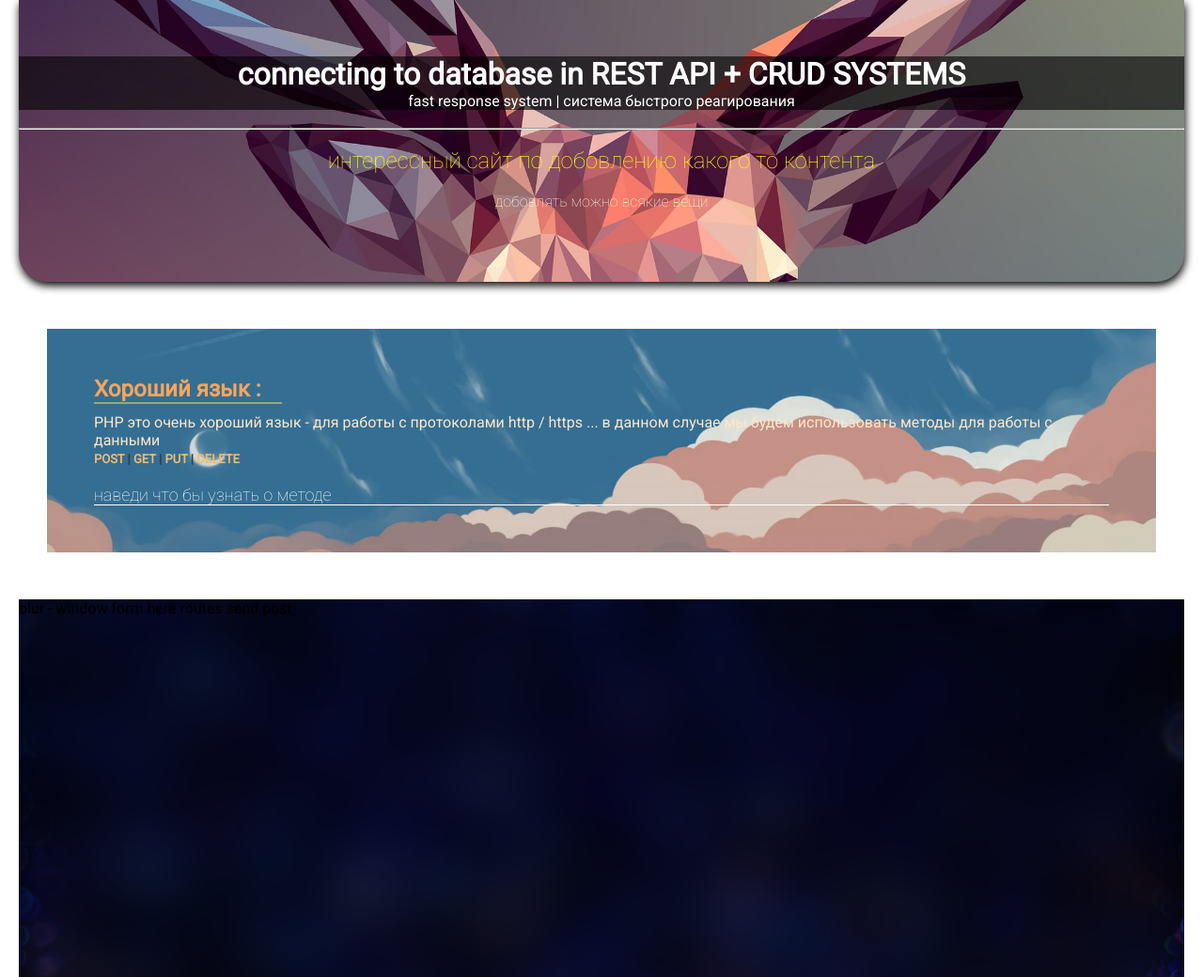
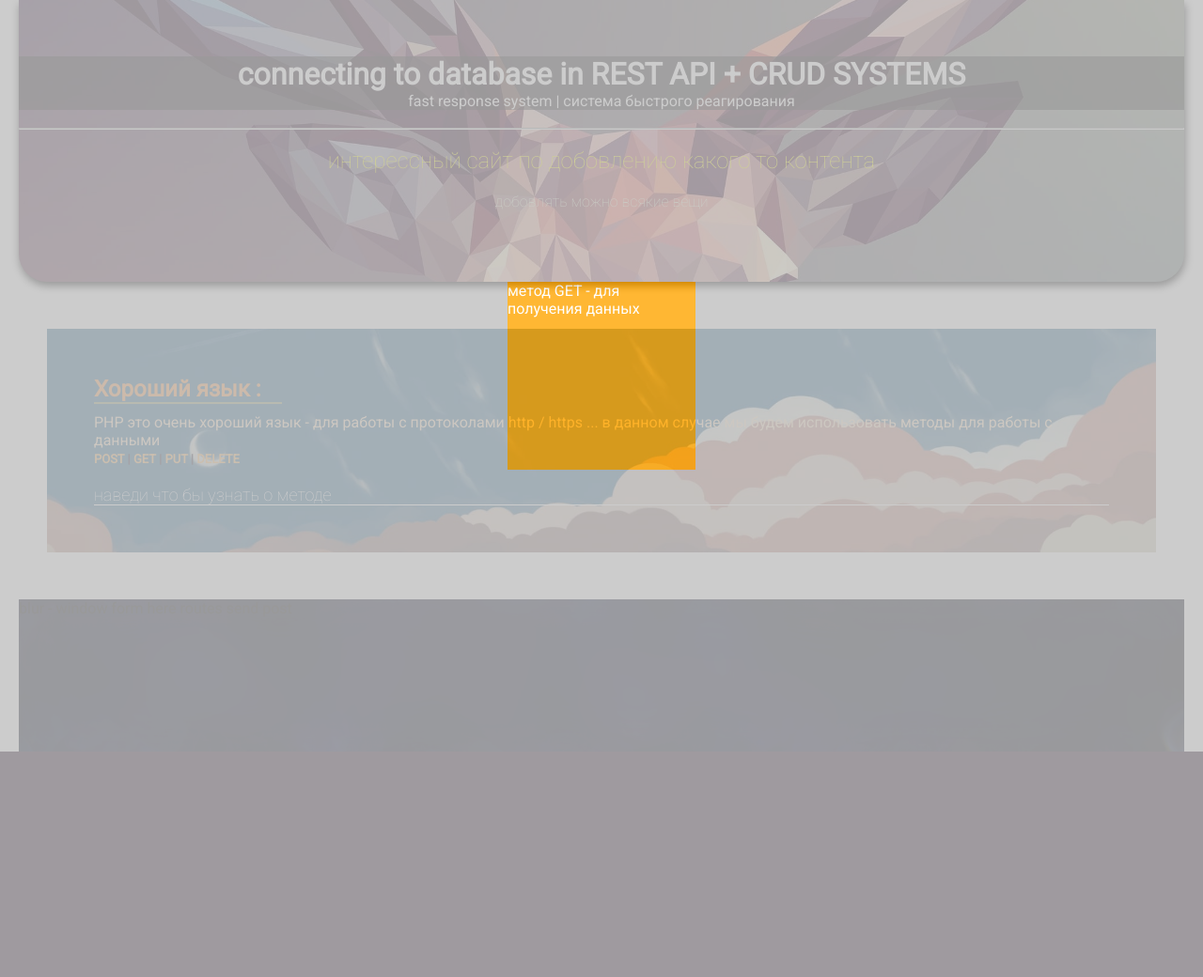
Before and after one commit to NightWolfHSS/php-app-rest-crud, a PHP site: page / in a window 1280 px wide. Shown: the top 1040 px of the page at 94% size. After the commit the page ends 800 px from the top, so only its background shows below. Run offline with PHP 8.4, Linux system fonts and the light colour scheme.

Commit message:
ch2 poppup

```diff
--- a/index.php
+++ b/index.php
@@ -9,10 +9,20 @@
 <body>
 
     <div class="wrapper-puppop">
-    	<div class="pop-get"></div>
-    	<div class="pop-post"></div>
-    	<div class="pop-put"></div>
-    	<div class="pop-del"></div>
+    	<div class="container-pop">
+    		<div class="pop-get">
+    			<p>метод GET - для получения данных </p>
+    		</div>
+	   <!--  	<div class="pop-post">
+	    		<p>метод GET - для получения данных </p>
+	    	</div>
+	    	<div class="pop-put">
+	    		<p>метод GET - для получения данных </p>
+	    	</div>
+	    	<div class="pop-del">
+	    		<p>метод GET - для получения данных </p>
+	    	</div> -->
+    	</div>
     </div>
 
 	<header>
--- a/root/css/main.css
+++ b/root/css/main.css
@@ -51,6 +51,37 @@ header {
     border-bottom-right-radius: 30px;
     animation-iteration-count: ease-in-out;
 }
+
+
+.wrapper-puppop {
+	opacity: 0.8;
+	z-index: 1;
+	position: fixed;
+	width: 100%;
+	height: 100%;
+	background: silver;
+}
+
+.container-pop {
+	width: 100%;
+	height: 100%;
+	display: grid;
+	align-items: center;
+
+	justify-content: center;
+}
+
+.pop-get, .pop-post, .pop-put, .pop-del {
+	height: 200px;
+	width: 200px;
+}
+
+.pop-get {background: orange;}
+.pop-post { background: red; }
+.pop-put { background: blue; }
+.pop-del { background: deeppink; }
+
+
 .linespace {
 	padding: 30px 0;}
 
```
